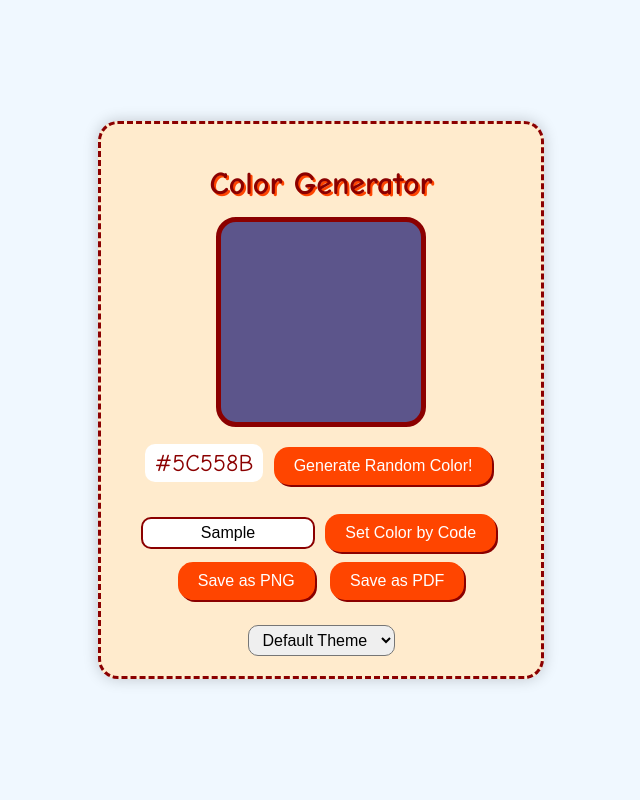
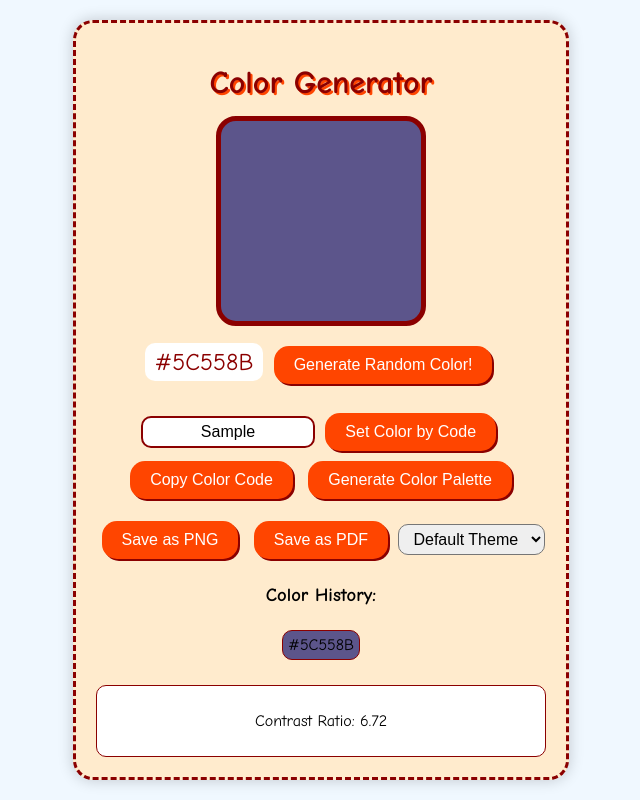
Before and after one commit to SriRanjani30/Colour-Generator, a plain HTML site: page Colour.html in a window 1280 px wide. Both pictures are taken after typing "Sample" into the empty fields and a click on the button "Generate Random Color!". Shown: the whole page, without its empty margins (319-959 px from the left). Drawn offline with Linux system fonts and the light colour scheme.

Commit message:
Update Colour.html

```diff
--- a/Colour.html
+++ b/Colour.html
@@ -20,7 +20,7 @@
             padding: 20px;
             border-radius: 20px;
             box-shadow: 0 0 15px rgba(0, 0, 0, 0.2);
-            max-width: 400px;
+            max-width: 450px;
             border: 3px dashed #8b0000;
             background-color: #ffebcd;
             transition: background-color 0.5s ease, border-color 0.5s ease;
@@ -40,6 +40,13 @@
             border: 5px solid #8b0000;
             border-radius: 20px;
             transition: background-color 0.5s ease, border-color 0.5s ease;
+            position: relative;
+            animation: colorAnimation 0.5s ease;
+        }
+        @keyframes colorAnimation {
+            0% { transform: scale(1); }
+            50% { transform: scale(1.1); }
+            100% { transform: scale(1); }
         }
         #colorCode {
             margin-bottom: 15px;
@@ -51,7 +58,7 @@
             display: inline-block;
             transition: color 0.5s ease;
         }
-        #generateBtn, #savePngBtn, #savePdfBtn, #setColorBtn {
+        #generateBtn, #savePngBtn, #savePdfBtn, #setColorBtn, #copyBtn, #paletteBtn {
             padding: 10px 20px;
             font-size: 1rem;
             color: #fff;
@@ -63,7 +70,7 @@
             box-shadow: 2px 2px #8b0000;
             margin: 5px;
         }
-        #generateBtn:hover, #savePngBtn:hover, #savePdfBtn:hover, #setColorBtn:hover {
+        #generateBtn:hover, #savePngBtn:hover, #savePdfBtn:hover, #setColorBtn:hover, #copyBtn:hover, #paletteBtn:hover {
             background-color: #ff6347;
         }
         #themeSelect, #colorInput {
@@ -78,6 +85,26 @@
             border: 2px solid #8b0000;
             text-align: center;
         }
+        #history {
+            margin-top: 20px;
+            font-size: 1rem;
+        }
+        .history-item {
+            margin: 5px;
+            padding: 5px;
+            border-radius: 10px;
+            border: 1px solid #8b0000;
+            display: inline-block;
+            background-color: #fff;
+        }
+        #contrastResult {
+            margin-top: 20px;
+            font-size: 1rem;
+            padding: 10px;
+            border-radius: 10px;
+            background-color: #fff;
+            border: 1px solid #8b0000;
+        }
     </style>
 </head>
 <body>
@@ -88,6 +115,8 @@
         <button id="generateBtn">Generate Random Color!</button>
         <input type="text" id="colorInput" placeholder="#FFFFFF" maxlength="7">
         <button id="setColorBtn">Set Color by Code</button>
+        <button id="copyBtn">Copy Color Code</button>
+        <button id="paletteBtn">Generate Color Palette</button>
         <button id="savePngBtn">Save as PNG</button>
         <button id="savePdfBtn">Save as PDF</button>
         <select id="themeSelect">
@@ -96,6 +125,12 @@
             <option value="neon">Neon Theme</option>
             <option value="pastel">Pastel Theme</option>
         </select>
+        <div id="history">
+            <h3>Color History:</h3>
+        </div>
+        <div id="contrastResult">
+            <p>Contrast Ratio: <span id="contrastRatio">N/A</span></p>
+        </div>
     </div>
     <script src="https://cdnjs.cloudflare.com/ajax/libs/html2canvas/0.4.1/html2canvas.min.js"></script>
     <script src="https://cdnjs.cloudflare.com/ajax/libs/jspdf/1.3.2/jspdf.min.js"></script>
@@ -112,15 +147,61 @@
             const randomColor = getRandomColor();
             document.getElementById('colorBox').style.backgroundColor = randomColor;
             document.getElementById('colorCode').textContent = randomColor;
+            addToHistory(randomColor);
+            updateContrastRatio(randomColor);
         }
         function setColorByCode() {
             const colorCode = document.getElementById('colorInput').value.trim();
             if (/^#[0-9A-F]{6}$/i.test(colorCode)) {
                 document.getElementById('colorBox').style.backgroundColor = colorCode;
                 document.getElementById('colorCode').textContent = colorCode;
+                addToHistory(colorCode);
+                updateContrastRatio(colorCode);
             } else {
                 alert('Invalid color code! Please enter a valid hex color code.');
             }
+        }
+        function copyColorCode() {
+            const colorCode = document.getElementById('colorCode').textContent;
+            navigator.clipboard.writeText(colorCode).then(() => {
+                alert('Color code copied to clipboard!');
+            });
+        }
+        function generatePalette() {
+            const palette = [];
+            for (let i = 0; i < 5; i++) {
+                palette.push(getRandomColor());
+            }
+            const paletteHTML = palette.map(color => `<div class="history-item" style="background-color: ${color};">${color}</div>`).join('');
+            document.getElementById('history').innerHTML = `<h3>Color Palette:</h3>${paletteHTML}`;
+        }
+        function addToHistory(color) {
+            const historyHTML = `<div class="history-item" style="background-color: ${color};">${color}</div>`;
+            document.getElementById('history').insertAdjacentHTML('beforeend', historyHTML);
+        }
+        function updateContrastRatio(color) {
+            const contrast = calculateContrastRatio(color, '#ffffff');
+            document.getElementById('contrastRatio').textContent = contrast.toFixed(2);
+        }
+        function calculateContrastRatio(color1, color2) {
+            const rgb1 = hexToRgb(color1);
+            const rgb2 = hexToRgb(color2);
+            const lum1 = getLuminance(rgb1);
+            const lum2 = getLuminance(rgb2);
+            return (Math.max(lum1, lum2) + 0.05) / (Math.min(lum1, lum2) + 0.05);
+        }
+        function hexToRgb(hex) {
+            const r = parseInt(hex.slice(1, 3), 16);
+            const g = parseInt(hex.slice(3, 5), 16);
+            const b = parseInt(hex.slice(5, 7), 16);
+            return { r, g, b };
+        }
+        function getLuminance({ r, g, b }) {
+            const [R, G, B] = [r, g, b].map(c => {
+                c /= 255;
+                return c <= 0.03928 ? c / 12.92 : Math.pow((c + 0.055) / 1.055, 2.4);
+            });
+            return R * 0.2126 + G * 0.7152 + B * 0.0722;
         }
         function changeTheme(theme) {
             const body = document.body;
@@ -175,6 +256,8 @@
         }
         document.getElementById('generateBtn').addEventListener('click', generateColor);
         document.getElementById('setColorBtn').addEventListener('click', setColorByCode);
+        document.getElementById('copyBtn').addEventListener('click', copyColorCode);
+        document.getElementById('paletteBtn').addEventListener('click', generatePalette);
         document.getElementById('themeSelect').addEventListener('change', function() {
             changeTheme(this.value);
         });
```
